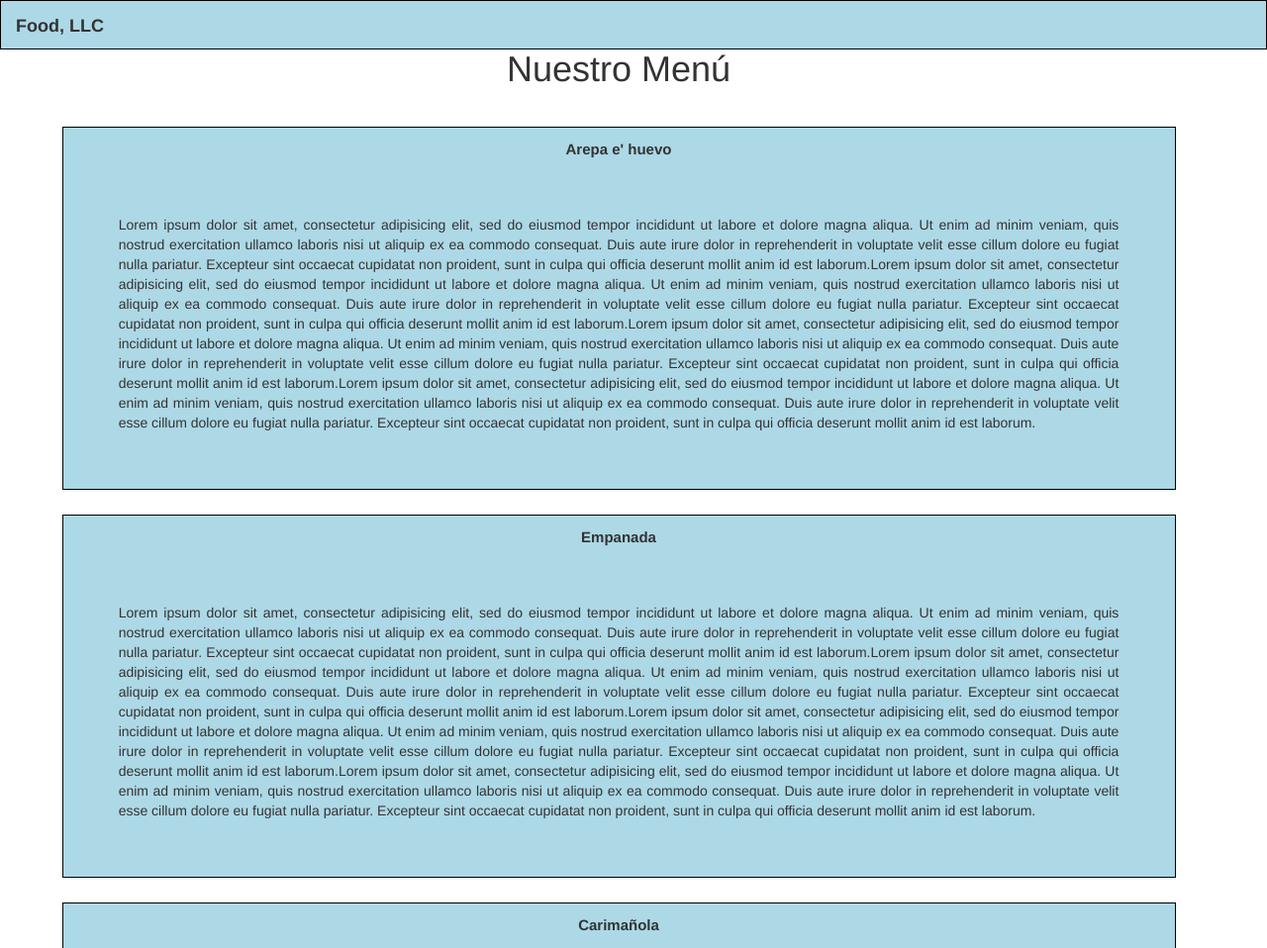
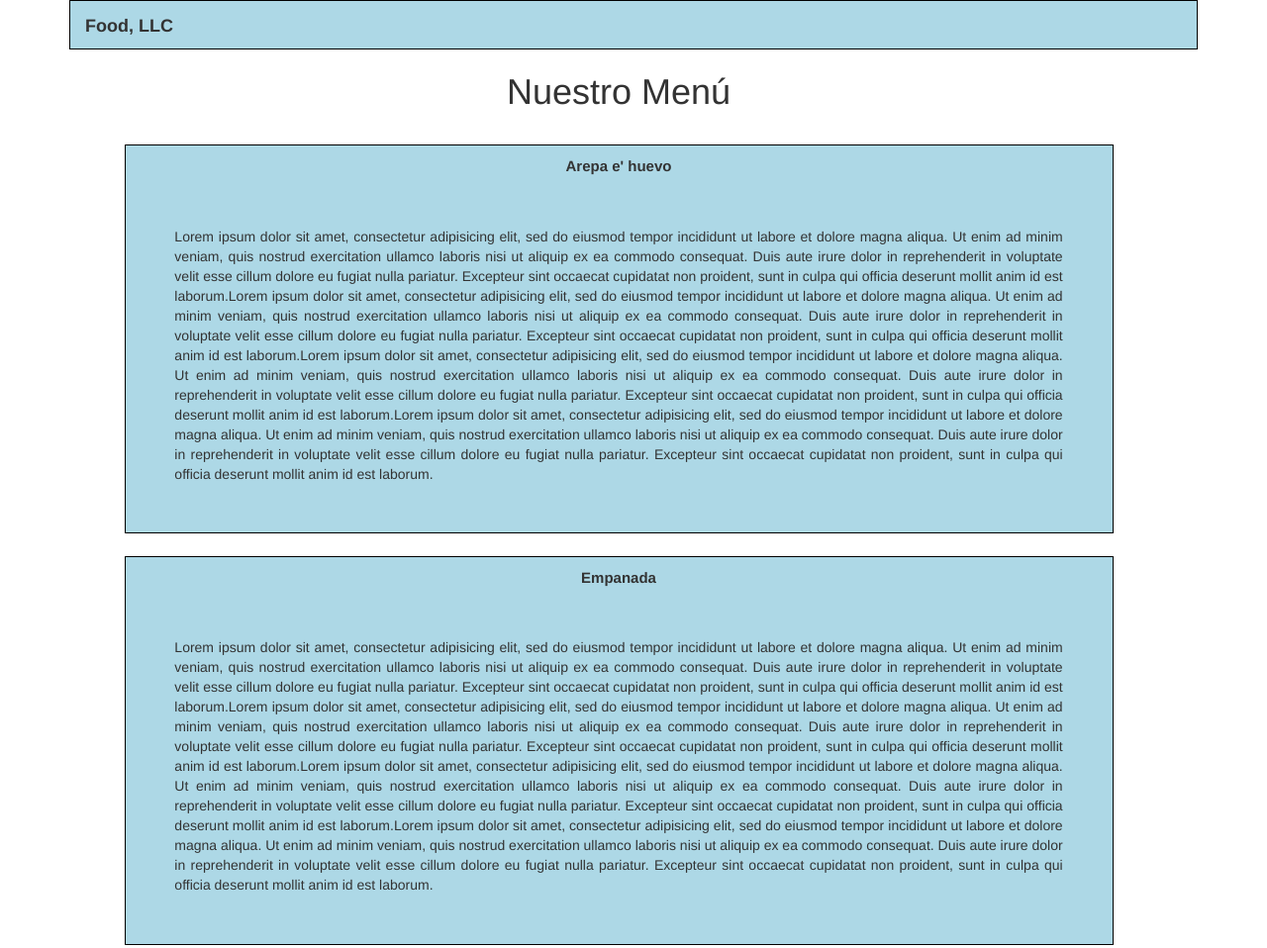
Before and after one commit to Cristhian9292/module3-solution, a plain HTML site: page index.html in a window 1280 px wide. Shown: the top 958 px of the page at 99% size. Drawn offline with Linux system fonts and the light colour scheme.

Commit message:
Update index.html

```diff
--- a/index.html
+++ b/index.html
@@ -13,7 +13,7 @@
 
   <body>
 
-    <div class="contenedor">
+    <div class="container">
       <nav class="navbar-brand">
         <div class="row">
           <div class="col-lg-12 col-md-12 col-sm-6">
@@ -28,7 +28,7 @@
     </div>
 
 
-    <div class="contenedor">
+    <div class="container">
 
       <div class="collapse boton-item" id="contenedor">
         <hr><div class="col-sm-12"><a href="#Arepa"><p><b>Arepa e' huevo</b></p></a></div>
```
